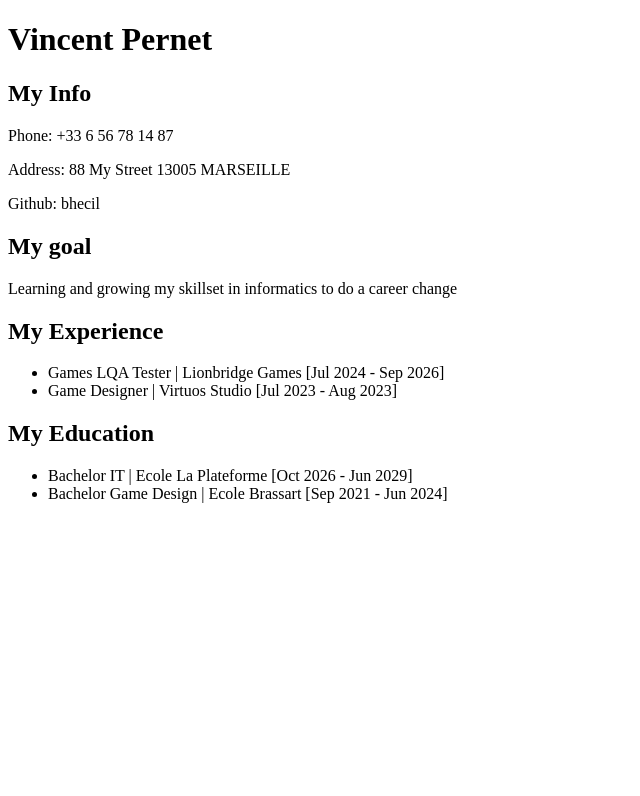
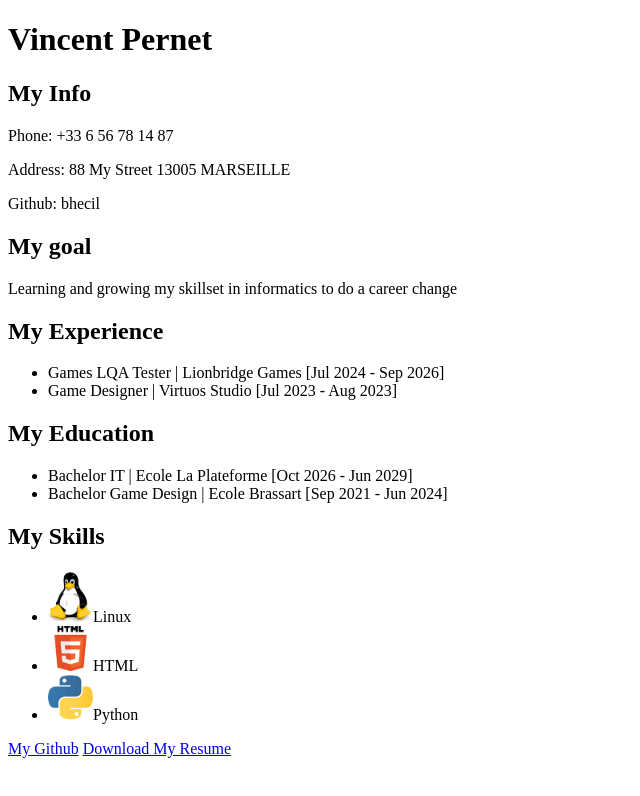
Before and after one commit to Bhecil/Runtrack-HTML, a plain HTML site: page mon-cv.html in a window 1280 px wide. Shown: the whole page, without its empty margins (0-640 px from the left). Drawn offline with Linux system fonts and the light colour scheme.

Commit message:
up to job7

```diff
--- a/mon-cv.html
+++ b/mon-cv.html
@@ -3,7 +3,7 @@
 <head>
 	<meta charset="utf-8">
 	<meta name="viewport" lang="fr" content="width=device-width, initial-scale=1">
-	<title>CV</title>
+	<title>Resume - Vincent Pernet</title>
 </head>
 <body>
 	<h1>Vincent Pernet</h1>
@@ -39,5 +39,20 @@
 		</ul>
 	</div>
 
+	<div>
+		<h2>My Skills</h2>
+		<ul>
+			<li><img src="Assets/linux.png" width="45">Linux</li>
+			<li><img src="Assets/html.png" width="45">HTML</li>
+			<li><img src="Assets/python.png" width="45">Python</li>
+		</ul>
+	</div>
+
+	<footer>
+		<a href="https://github.com/Bhecil">My Github</a>
+		<a href="Assets/Resume - Vincent Pernet.pdf">Download My Resume</a>
+
+	</footer>
+
 </body>
 </html>
```
Also changed, not shown: Assets/html.png (added), Assets/linux.png (added), Assets/python.png (added), 1 other file.
